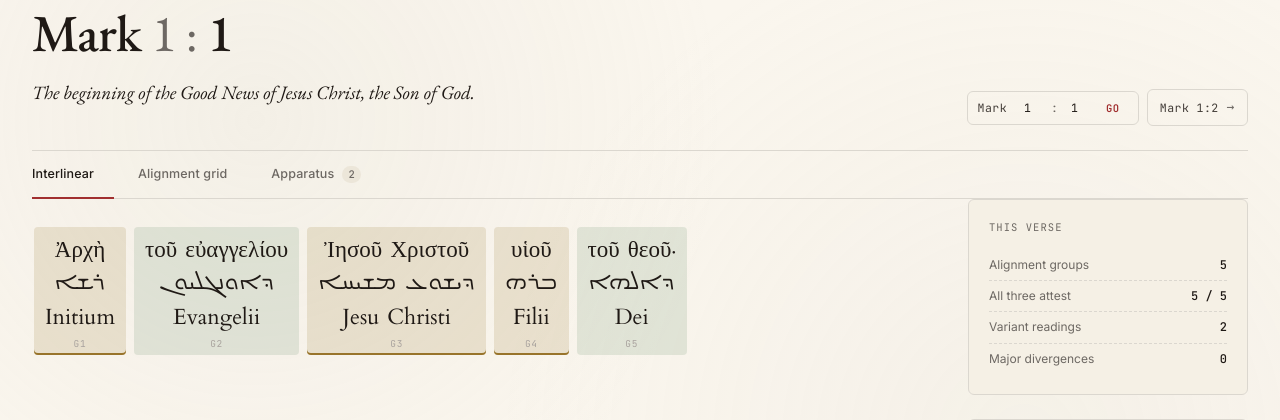
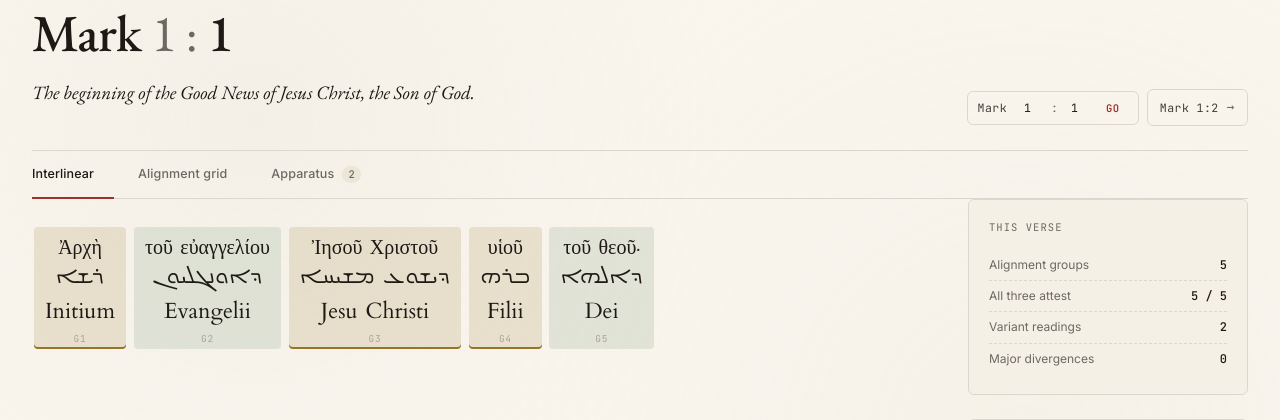
Before and after one commit to Jossifresben/translation-alignment, a Flask app: page /verse/mark/1/1 in a window 1280 px wide. Shown: the part 120-540 px from the top of the page. Run offline with Flask 3, Linux system fonts and the light colour scheme.

Commit message:
style: scale down Greek + Latin in interlinear
- Greek: 23 → 20px (Cardo is full-bodied; 23 was overpowering)
- Latin: 22 → 19px italic
- Syriac: 24 → 23px (small nudge for balance; Noto Sans Syriac
  still reads larger than Latin/Greek at the same px because of
  its script metrics)

Net: reading density is tighter, lines fit more tokens horizontally,
Syriac retains visual presence without dwarfing the other two.

```diff
--- a/static/css/styles.css
+++ b/static/css/styles.css
@@ -563,17 +563,17 @@ body::before {
 }
 .inter-tok.grk {
   font-family: 'Cardo', 'EB Garamond', 'GFS Didot', 'Times New Roman', serif;
-  font-size: 23px;
+  font-size: 20px;
 }
 .inter-tok.syr {
   font-family: 'Noto Sans Syriac', 'Estrangelo Edessa', serif;
   direction: rtl;
-  font-size: 24px;
+  font-size: 23px;
 }
 .inter-tok.lat {
   font-family: 'Cardo', 'EB Garamond', serif;
   font-style: italic;
-  font-size: 22px;
+  font-size: 19px;
 }
 .inter-tok .empty {
   color: var(--ink-4);
```
